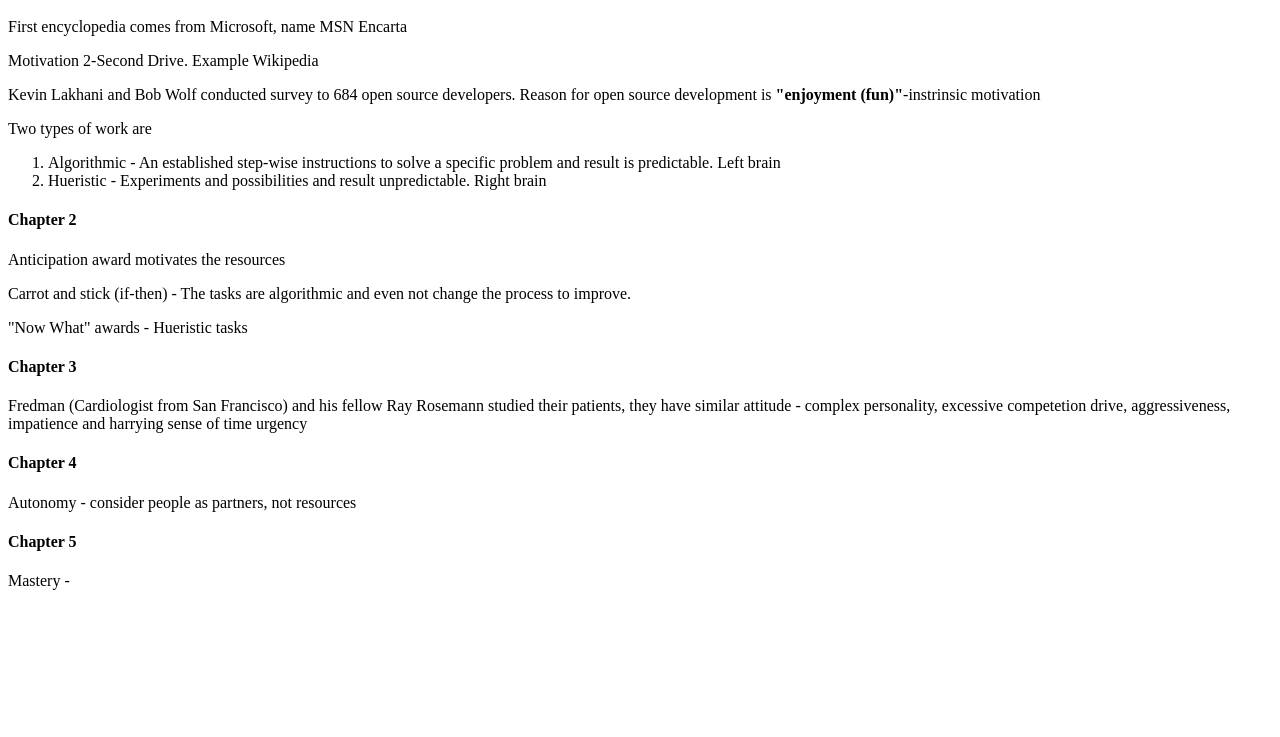
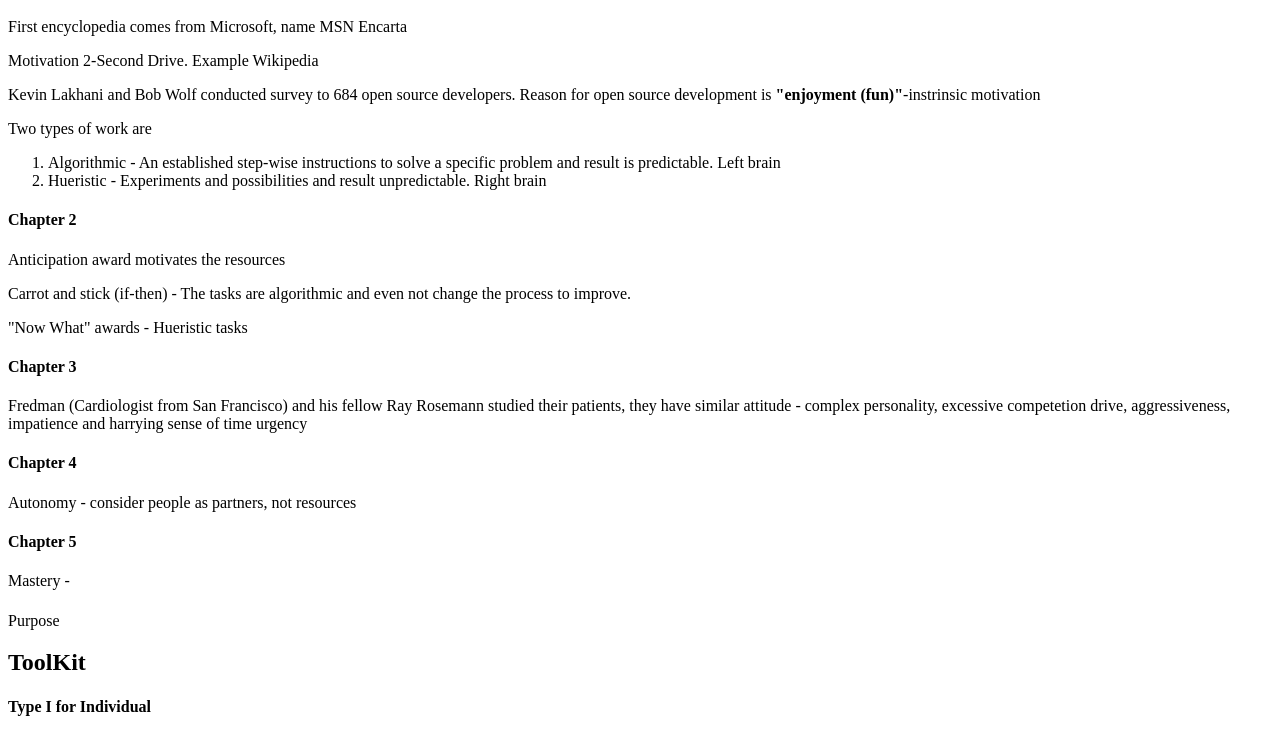
Before and after one commit to anilsyamanthakam/books, a plain HTML site: page drive.html in a window 1280 px wide. Shown: the part 101-838 px from the top of the page. Before the commit the page ends 800 px from the top, so only its background shows below. Drawn offline with Linux system fonts and the light colour scheme.

Commit message:
Update drive.html

```diff
--- a/drive.html
+++ b/drive.html
@@ -23,7 +23,11 @@
     aggressiveness, impatience and harrying sense of time urgency</p>
 <h4>Chapter 4</h4>
   <p>Autonomy - consider people as partners, not resources</p>
-  <h4>Chapter 5</h4>
+<h4>Chapter 5</h4>
   <p>Mastery - </p>
+  <h4></h4>
+   <p>Purpose</p>
+  <h2>ToolKit</h2>
+  <h4>Type I for Individual</h4>
 </body>
 </html>
```
